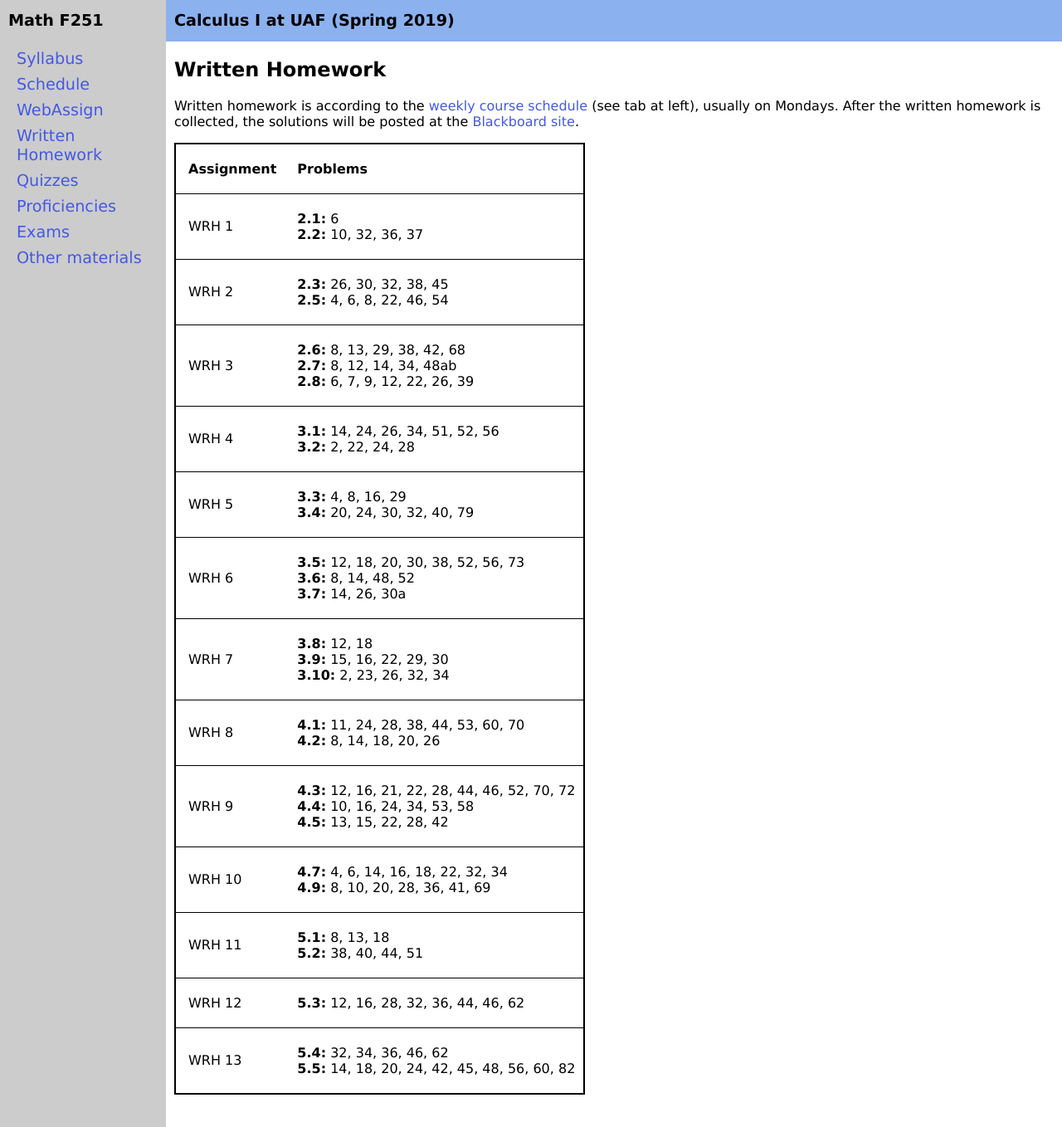
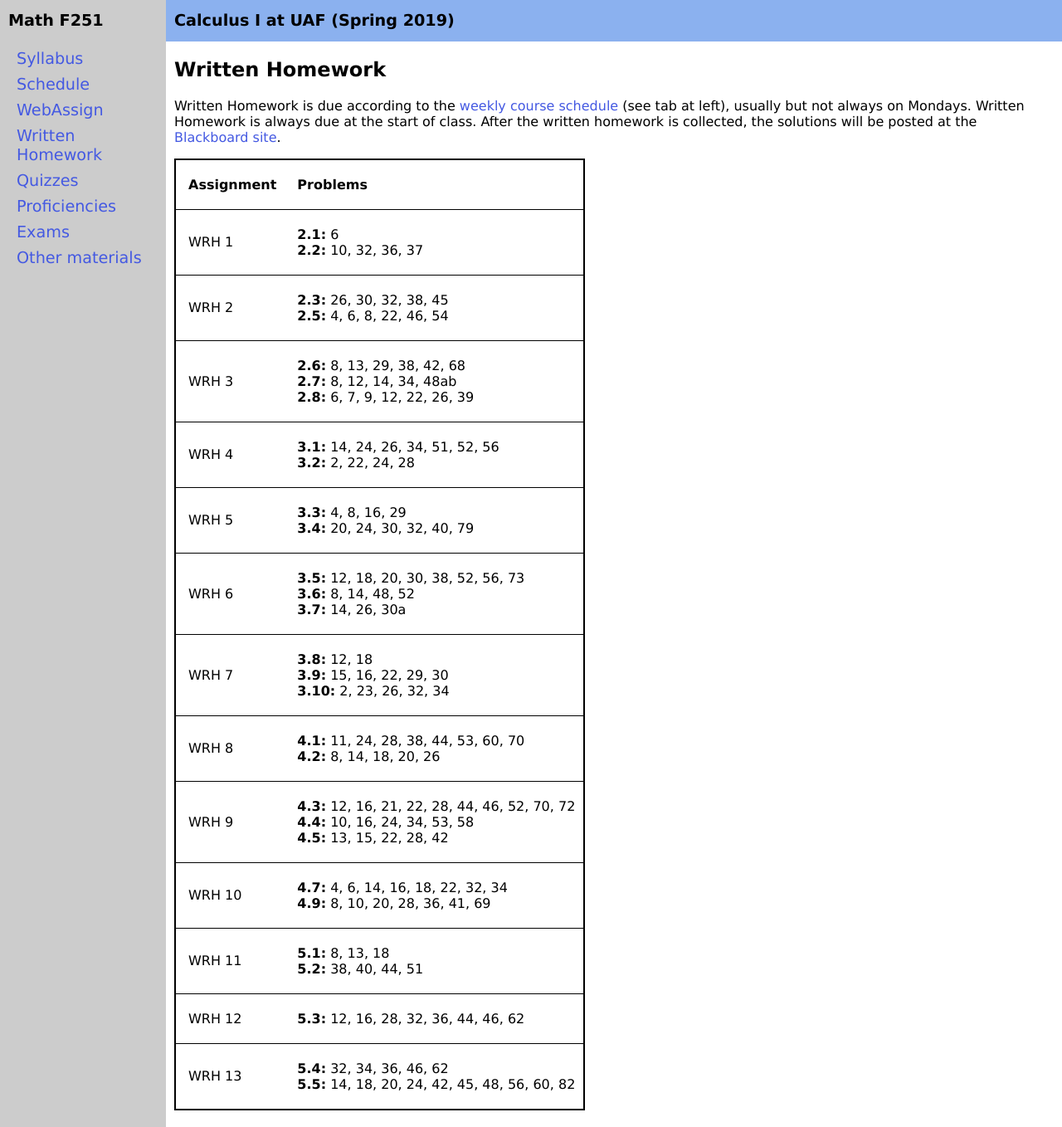
Before and after one commit to uaf-math/calc1, a Jekyll site: the page built from writtenhomework.md, in a window 1280 px wide and 1358 px high. Shown: the whole window at 83% size. Built offline with Jekyll 4.4.1, drawn with Linux system fonts in a browser that asks for light colours.

Commit message:
fix text

```diff
--- a/writtenhomework.md
+++ b/writtenhomework.md
@@ -5,6 +5,6 @@ title: Written Homework
 
 ## Written Homework
 
-Written homework is according to the [weekly course schedule](assets/general/Spring2019/MATH251-Schedule.pdf) (see tab at left), usually on Mondays.  After the written homework is collected, the solutions will be posted at the [Blackboard site](https://classes.alaska.edu/).
+Written Homework is due according to the [weekly course schedule](assets/general/Spring2019/MATH251-Schedule.pdf) (see tab at left), usually but not always on Mondays.  Written Homework is always due at the start of class.  After the written homework is collected, the solutions will be posted at the [Blackboard site](https://classes.alaska.edu/).
 
 {% include homeworktable.md  data=site.data.written-homework%}
```
